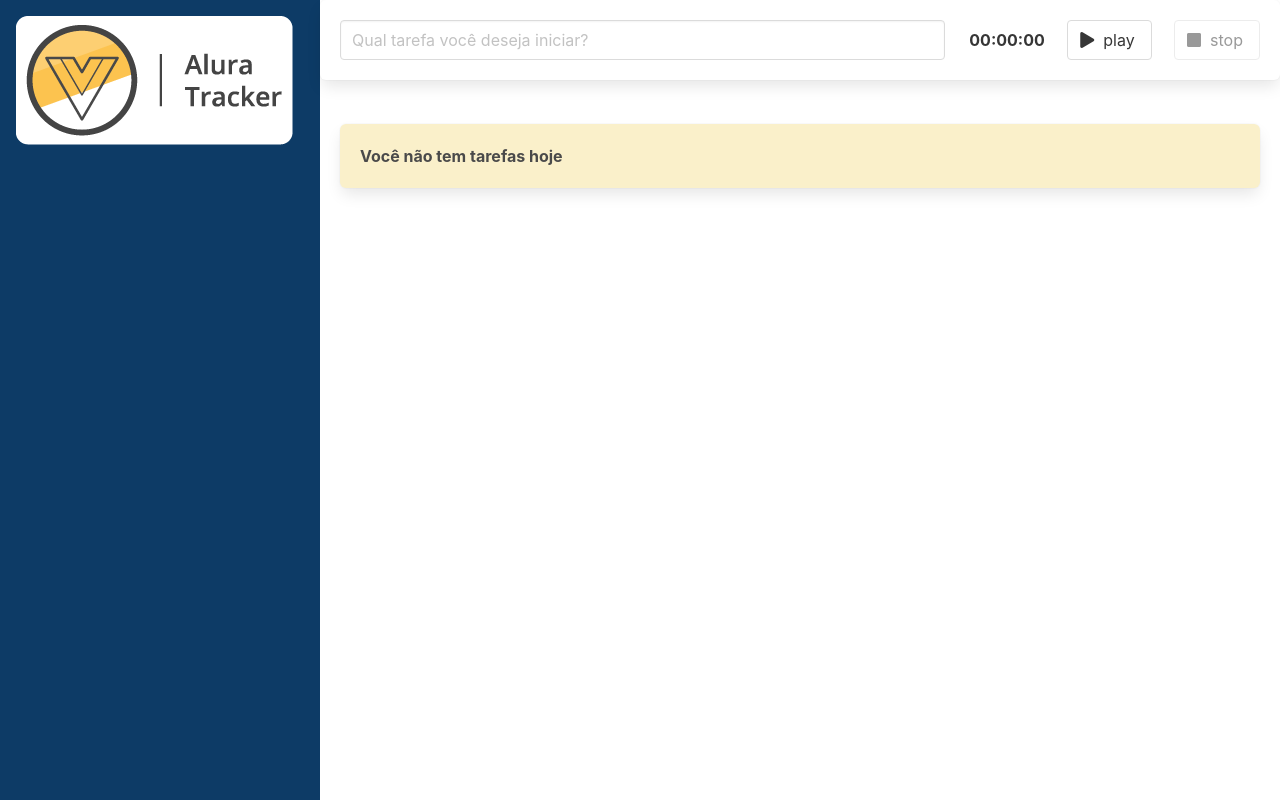
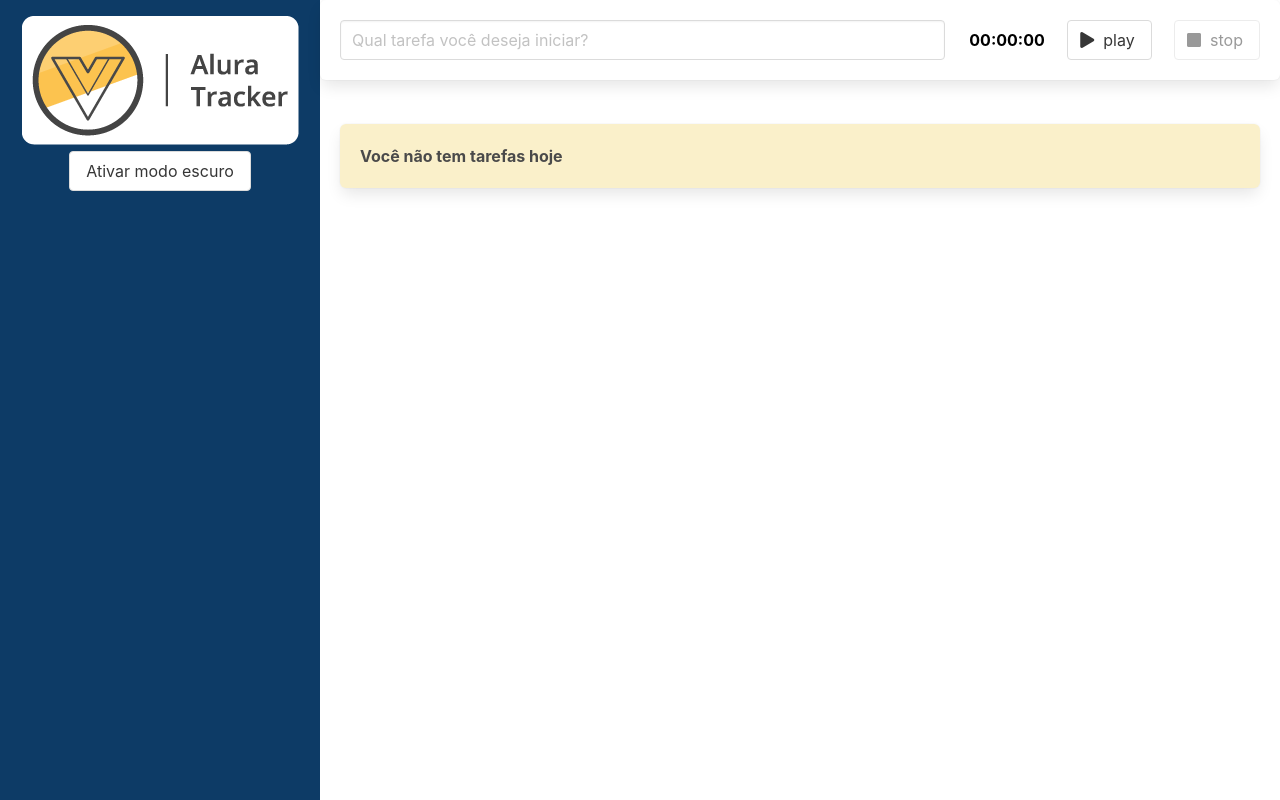
Before and after one commit to EmanuelFilipe/alura-tracker, a Vue app: page / in a window 1280 px wide. Built offline with nearby package versions, Linux system fonts and the light colour scheme.

Commit message:
aplicando estilos v-bind

```diff
--- a/src/App.vue
+++ b/src/App.vue
@@ -1,9 +1,13 @@
 <template>
-  <main class="columns is-gapless is-multiline">
+  <!-- se a propriedade 'modoEscuroAtivo' for true, irá adicionar a classe a esquerda dele. -->
+  <main
+    class="columns is-gapless is-multiline"
+    :class="{ 'modo-escuro': modoEscuroAtivo }"
+  >
     <div class="column is-one-quarter">
-      <BarraLateral />
+      <BarraLateral @aoTemaAlterado="trocarTema" />
     </div>
-    <div class="column is-three-quarter">
+    <div class="column is-three-quarter conteudo">
       <Formulario @aoSalvarTarefa="salvarTarefa" />
       <div class="lista">
         <Tarefa
@@ -36,6 +40,7 @@ export default defineComponent({
   data() {
     return {
       tarefas: [] as ITarefa[],
+      modoEscuroAtivo: false,
     };
   },
   computed: {
@@ -47,6 +52,9 @@ export default defineComponent({
     salvarTarefa(tarefa: ITarefa) {
       this.tarefas.push(tarefa);
     },
+    trocarTema(modoEscuroAtivo: boolean) {
+      this.modoEscuroAtivo = modoEscuroAtivo;
+    },
   },
 });
 </script>
@@ -55,4 +63,17 @@ export default defineComponent({
 .lista {
   padding: 1.25rem;
 }
+
+main {
+  --bg-primario: #fff;
+  --texto-primario: #000;
+}
+main.modo-escuro {
+  --bg-primario: #2b2d42;
+  --texto-primario: #ddd;
+}
+
+.conteudo {
+  background-color: var(--bg-primario);
+}
 </style>
--- a/src/components/BarraLateral.vue
+++ b/src/components/BarraLateral.vue
@@ -3,6 +3,7 @@
     <h1>
       <img src="../assets/logo.png" alt="" />
     </h1>
+    <button class="button" @click="alterarTema">{{ textoBotao }}</button>
   </header>
 </template>
 
@@ -11,6 +12,24 @@ import { defineComponent } from "vue";
 
 export default defineComponent({
   name: "BarraLateral",
+  emits: ["aoTemaAlterado"],
+  data() {
+    return {
+      modoEscuroAtivo: false,
+    };
+  },
+  computed: {
+    textoBotao() {
+      if (this.modoEscuroAtivo) return "Desativar modo escuro";
+      else return "Ativar modo escuro";
+    },
+  },
+  methods: {
+    alterarTema() {
+      this.modoEscuroAtivo = !this.modoEscuroAtivo;
+      this.$emit("aoTemaAlterado", this.modoEscuroAtivo);
+    },
+  },
 });
 </script>
 
@@ -20,6 +39,10 @@ header {
   background: #0d3b66;
   widows: 100%;
   height: 100vh;
+  text-align: center;
+}
+
+.button {
 }
 
 @media only screen and (max-width: 768px) {
--- a/src/components/Box.vue
+++ b/src/components/Box.vue
@@ -1,5 +1,5 @@
 <template>
-  <div class="box has-text-weight-bold">
+  <div class="box has-text-weight-bold" :style="estilos">
     <slot />
   </div>
 </template>
@@ -9,11 +9,12 @@ import { defineComponent } from "vue";
 
 export default defineComponent({
   name: "Box",
+  data() {
+    return {
+      estilos: {
+        "background-color": "#faf0ca",
+      },
+    };
+  },
 });
 </script>
-
-<style scoped>
-.box {
-  background: #faf0ca;
-}
-</style>
--- a/src/components/Cronometro.vue
+++ b/src/components/Cronometro.vue
@@ -1,6 +1,6 @@
 <template>
   <section>
-    <strong>{{ tempoDecorrido }}</strong>
+    <strong class="display">{{ tempoDecorrido }}</strong>
   </section>
 </template>
 
@@ -25,4 +25,8 @@ export default defineComponent({
 // })
 </script>
 
-<style scoped></style>
+<style scoped>
+.display {
+  color: var(--texto-primario);
+}
+</style>
--- a/src/components/Formulario.vue
+++ b/src/components/Formulario.vue
@@ -1,5 +1,5 @@
 <template>
-  <div class="box">
+  <div class="box formulario">
     <div class="columns">
       <div
         class="column is-8"
@@ -47,4 +47,9 @@ export default defineComponent({
 });
 </script>
 
-<style scoped></style>
+<style>
+.formulario {
+  color: var(--texto-primario);
+  background-color: var(--bg-primario);
+}
+</style>
```
